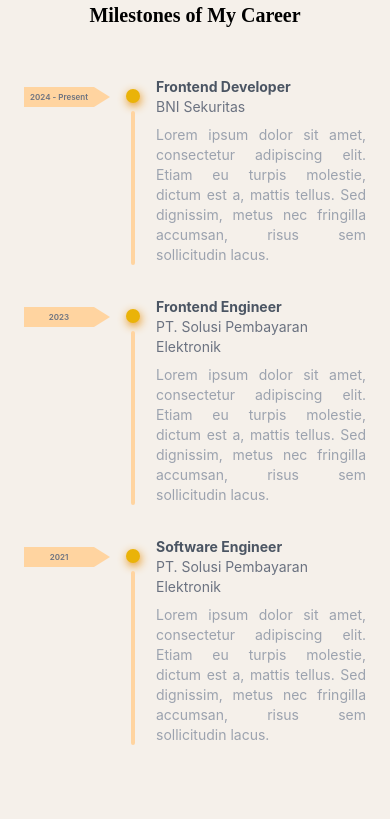
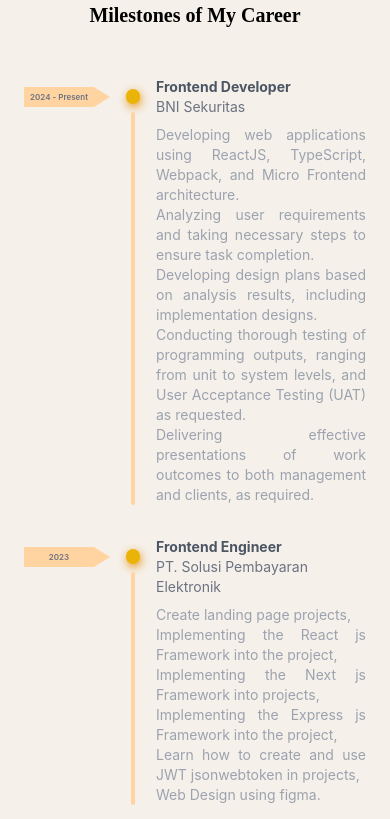
Before and after one commit to ouzymaulana/PORTFOLIO, a React (Create React App) app: page / in a window 390 px wide. Shown: the part 3102-3921 px from the top of the page. Built offline with nearby package versions, Linux system fonts and the light colour scheme; a web font is replaced by a local one.

Commit message:
add job description

```diff
--- a/src/Components/Experience/index.jsx
+++ b/src/Components/Experience/index.jsx
@@ -38,10 +38,22 @@ const Experience = () => {
                 Frontend Developer
               </h3>
               <p class="text-gray-500 max-sm:text-sm">BNI Sekuritas</p>
-              <p class="text-sm text-gray-400 mt-2 text-justify">
-                Lorem ipsum dolor sit amet, consectetur adipiscing elit. Etiam
-                eu turpis molestie, dictum est a, mattis tellus. Sed dignissim,
-                metus nec fringilla accumsan, risus sem sollicitudin lacus.
+              <p class="text-sm text-gray-400 mt-2 text-justify job-desc">
+                Developing web applications using ReactJS, TypeScript, Webpack,
+                and Micro Frontend architecture.
+                <br />
+                Analyzing user requirements and taking necessary steps to ensure
+                task completion.
+                <br />
+                Developing design plans based on analysis results, including
+                implementation designs.
+                <br />
+                Conducting thorough testing of programming outputs, ranging from
+                unit to system levels, and User Acceptance Testing (UAT) as
+                requested.
+                <br />
+                Delivering effective presentations of work outcomes to both
+                management and clients, as required.
               </p>
             </div>
           </div>
@@ -68,10 +80,18 @@ const Experience = () => {
               <p class="text-gray-500 max-sm:text-sm">
                 PT. Solusi Pembayaran Elektronik
               </p>
-              <p class="text-sm text-gray-400 mt-2 text-justify">
-                Lorem ipsum dolor sit amet, consectetur adipiscing elit. Etiam
-                eu turpis molestie, dictum est a, mattis tellus. Sed dignissim,
-                metus nec fringilla accumsan, risus sem sollicitudin lacus.
+              <p class="text-sm text-gray-400 mt-2 text-justify job-desc">
+                Create landing page projects,
+                <br />
+                Implementing the React js Framework into the project,
+                <br />
+                Implementing the Next js Framework into projects,
+                <br />
+                Implementing the Express js Framework into the project,
+                <br />
+                Learn how to create and use JWT jsonwebtoken in projects,
+                <br />
+                Web Design using figma.
               </p>
             </div>
           </div>
@@ -98,10 +118,19 @@ const Experience = () => {
               <p class="text-gray-500 max-sm:text-sm">
                 PT. Solusi Pembayaran Elektronik
               </p>
-              <p class="text-sm text-gray-400 mt-2 text-justify">
-                Lorem ipsum dolor sit amet, consectetur adipiscing elit. Etiam
-                eu turpis molestie, dictum est a, mattis tellus. Sed dignissim,
-                metus nec fringilla accumsan, risus sem sollicitudin lacus.
+              <p class="text-sm text-gray-400 mt-2 text-justify job-desc">
+                In-depth knowledge of HTML-CSS, PHP, basic Javascript and how to
+                use it,
+                <br />
+                Working with databases using MySql,
+                <br />
+                Working with CodeIgniter framework,
+                <br />
+                Consume data from Global API,
+                <br />
+                Using GIT and GITHUB,
+                <br />
+                Build a web-based e-commerce application.
               </p>
             </div>
           </div>
--- a/src/Components/Experience/style.css
+++ b/src/Components/Experience/style.css
@@ -22,6 +22,10 @@
   box-shadow: 1px 3px 10px rgb(231, 149, 27);
 }
 
+.job-desc {
+  width: 480px;
+}
+
 @media (max-width: 560px) {
   .career .arrow {
     width: 120px;
@@ -38,4 +42,8 @@
     border-bottom: 10px solid transparent;
     border-left: 16px solid #ffd4a0;
   }
+
+  .job-desc {
+    width: auto;
+  }
 }
```
